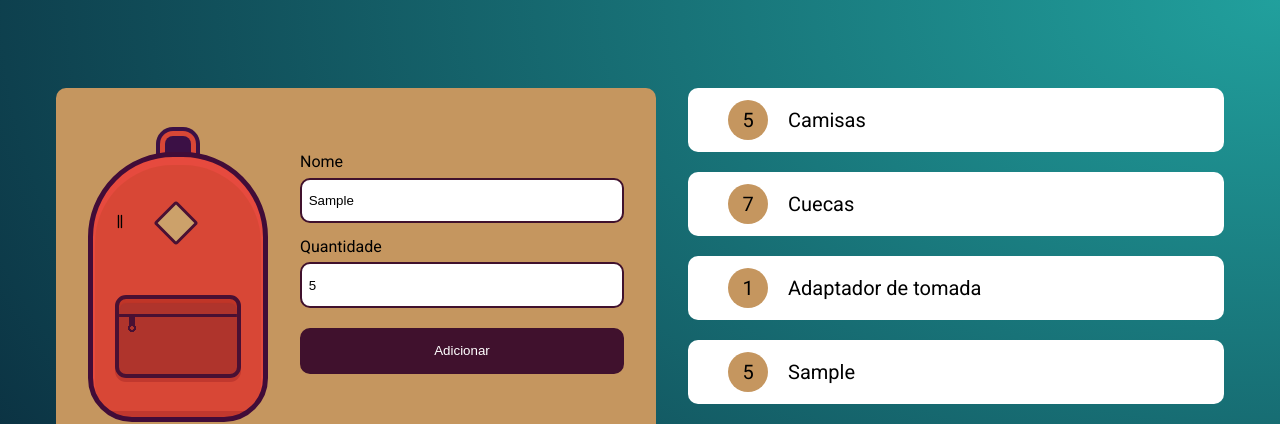
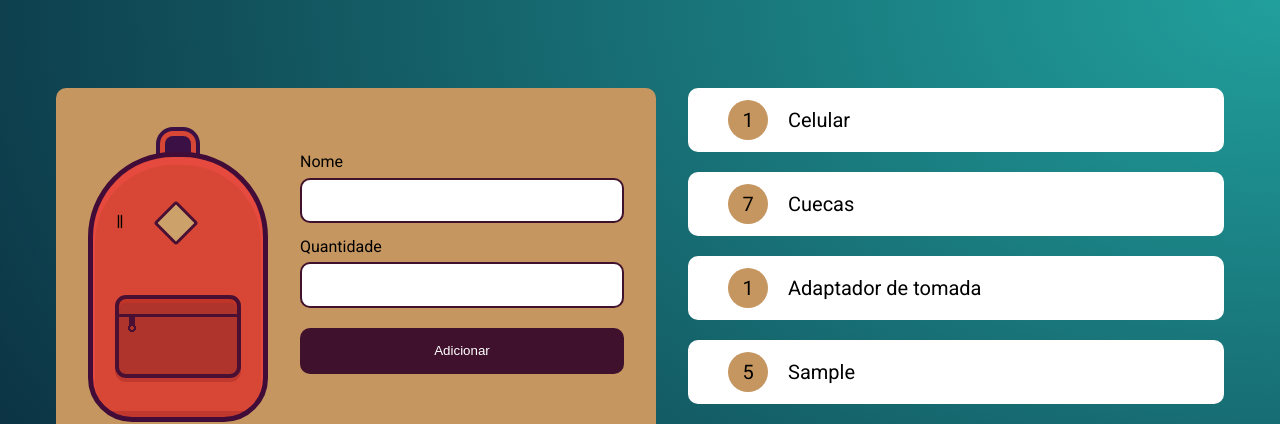
Before and after one commit to Cruz-Andre/mochila-de-viagem, a plain HTML site: page index.html in a window 1280 px wide. Both pictures are taken after typing "Sample", "5" into the empty fields and a click on the input "Adicionar". Shown: the top 424 px of the page. Drawn offline with Linux system fonts and the light colour scheme.

Commit message:
Aula 2 - Atividades 01 a 09

```diff
--- a/index.html
+++ b/index.html
@@ -25,7 +25,7 @@
         </div>
 
         <ul id="lista" class="lista">
-            <li class="item"><strong>5</strong>Camisas</li>
+            <li class="item"><strong>1</strong>Celular</li>
             <li class="item"><strong>7</strong>Cuecas</li>
             <li class="item"><strong>1</strong>Adaptador de tomada</li>
         </ul>
--- a/js/main.js
+++ b/js/main.js
@@ -1,12 +1,20 @@
 const form = document.getElementById('novoItem')
 
 const lista = document.getElementById('lista')
+
+const itens = []
 
 
 form.addEventListener('submit', (evento) => {
   evento.preventDefault()
 
-  criaItemNalista(evento.target.elements['nome'].value, evento.target.elements['quantidade'].value)
+  const nomeDigitado = evento.target.elements['nome']
+  const quantidadeDigitado = evento.target.elements['quantidade']
+
+  criaItemNalista(nomeDigitado.value, quantidadeDigitado.value)
+
+  nomeDigitado.value = ''
+  quantidadeDigitado.value = ''
 
 })
 
@@ -24,6 +32,15 @@ function criaItemNalista(nome, quantidade) {
 
   lista.appendChild(novoItem)
 
+  //para armazenar mais de uma informação no localstorage crie um array (const itens = []), monte um objeto (const itemAtual = {}), adicione cada objeto no array itens.push(itemAtual)
+  const itemAtual = {
+    'nome': nome,
+    'quantidade': quantidade
+  }
+
+  itens.push(itemAtual)
+
+  localStorage.setItem('item', JSON.stringify(itens))
 }
 
 
```
